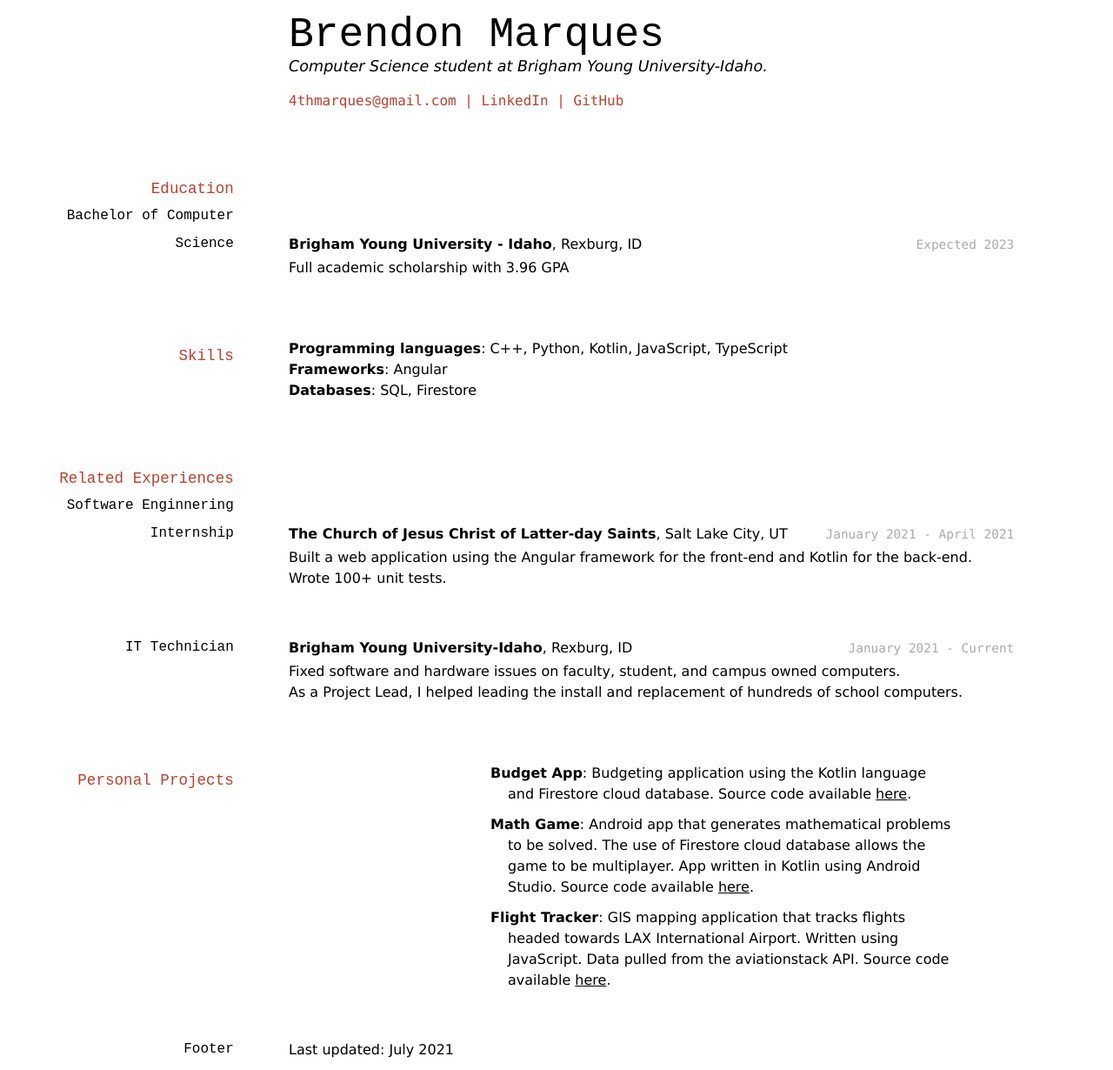
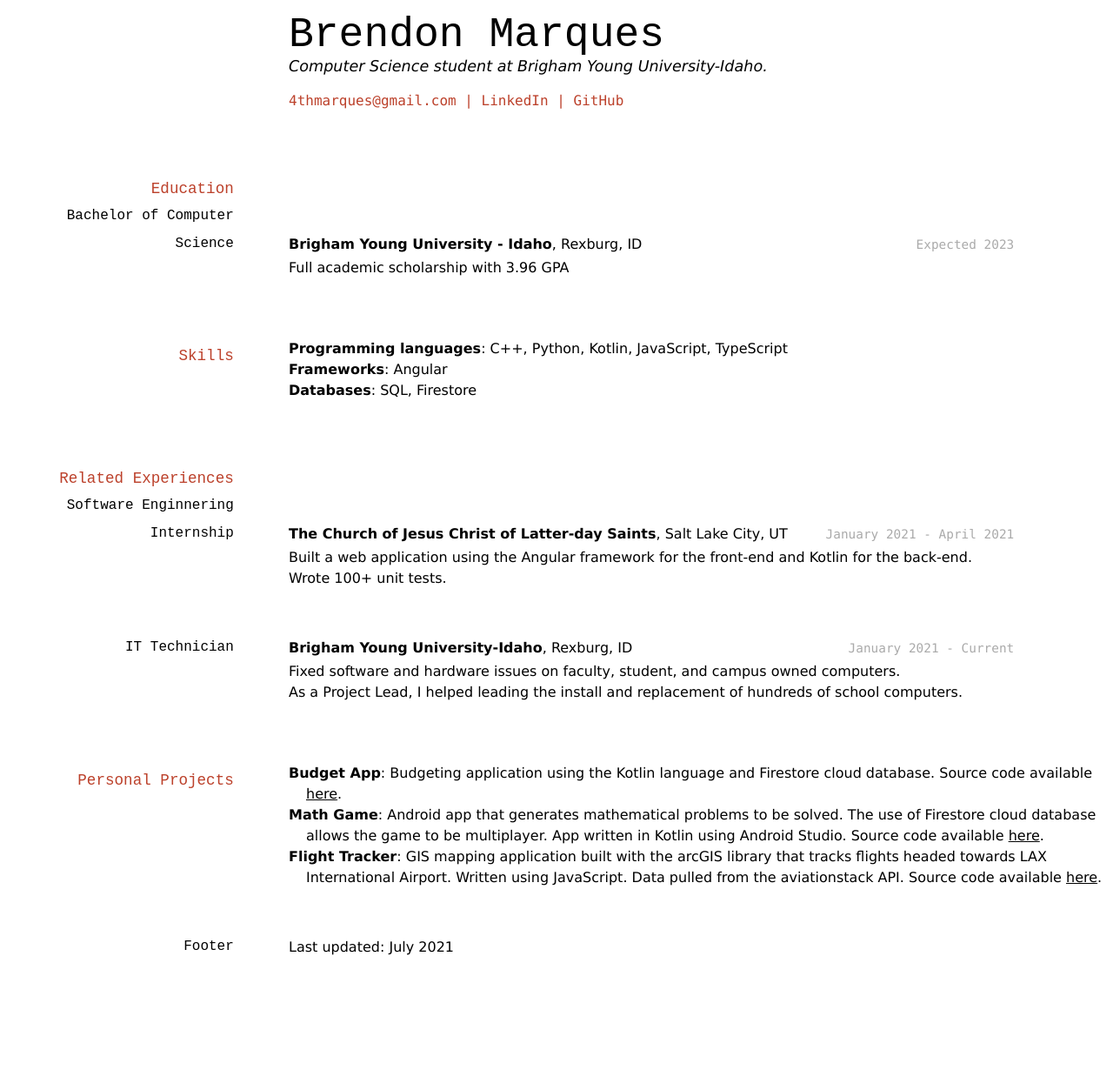
Before and after one commit to byuids-resumes/marquesb_resume, a Jekyll site: the page built from docs/index.md, in a window 1280 px wide. Shown: the whole page at 87% size. Built offline with Jekyll 4.4.1, drawn with Linux system fonts in a browser that asks for light colours; after the commit the page ends 1112 px from its top, so only the background shows below that.

Commit message:
Edited formatting

```diff
--- a/docs/index.md
+++ b/docs/index.md
@@ -45,10 +45,8 @@ __Brigham Young University-Idaho__, Rexburg, ID
 
 ## Personal Projects
 - __Budget App__: Budgeting application using the Kotlin language and Firestore cloud database. Source code available <a href="https://github.com/marqzbrendon/BudgetApp" target="_blank">here</a>.
-
 - __Math Game__: Android app that generates mathematical problems to be solved. The use of Firestore cloud database allows the game to be multiplayer. App written in Kotlin using Android Studio. Source code available <a href="https://github.com/marqzbrendon/Awesome_Fun_Game" target="_blank">here</a>.
-
-- __Flight Tracker__: GIS mapping application that tracks flights headed towards LAX International Airport. Written using JavaScript. Data pulled from the aviationstack API. Source code available <a href="https://github.com/marqzbrendon/flight_tracker" target="_blank">here</a>.
+- __Flight Tracker__: GIS mapping application built with the arcGIS library that tracks flights headed towards LAX International Airport. Written using JavaScript. Data pulled from the aviationstack API. Source code available <a href="https://github.com/marqzbrendon/flight_tracker" target="_blank">here</a>.
 
 
 
```
